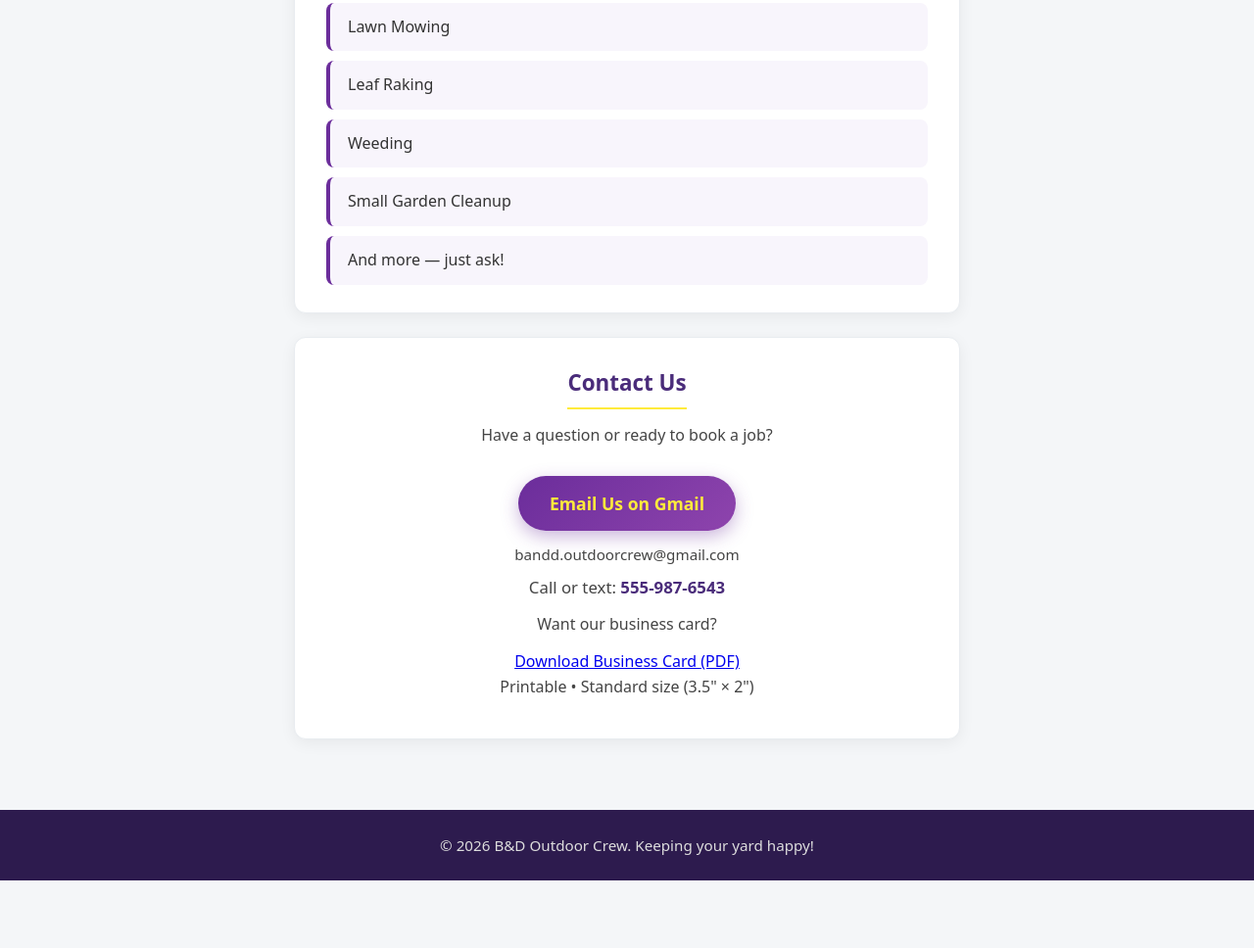
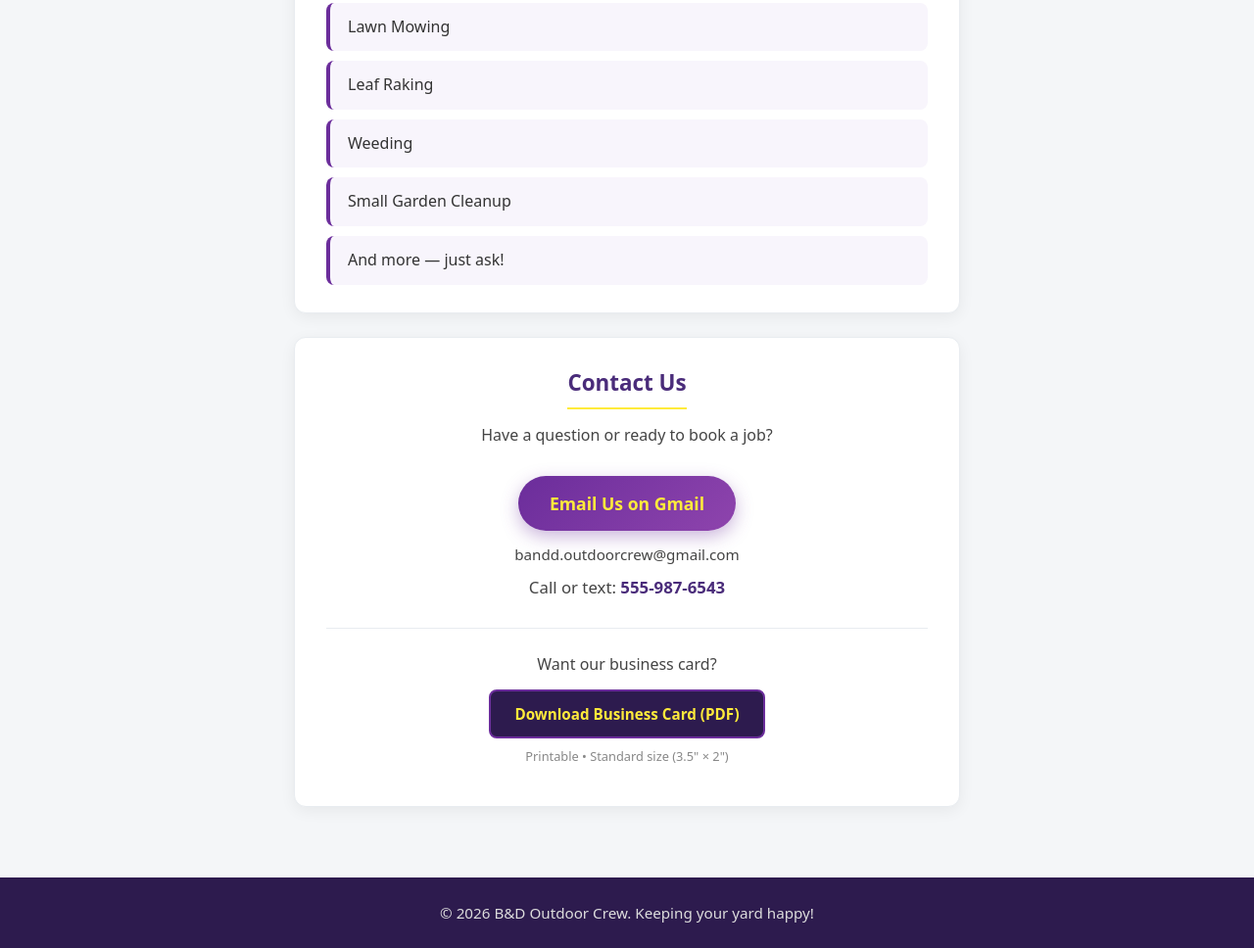
Before and after one commit to denisiscool987-blip/B-D, a plain HTML site: page index.html in a window 1280 px wide. Shown: the part 832-1800 px from the top of the page at 98% size. Before the commit the page ends 1731 px from the top, so only its background shows below. Drawn offline with Linux system fonts and the light colour scheme.

Commit message:
Update style.css

```diff
--- a/style.css
+++ b/style.css
@@ -136,6 +136,42 @@ h2 {
     color: #4a2c7a;
 }
 
+/* ===== Business Card Download ===== */
+.card-download {
+    margin-top: 28px;
+    padding-top: 24px;
+    border-top: 1px solid #e8ecf0;
+}
+
+.card-download p {
+    margin-bottom: 10px;
+    color: #555;
+}
+
+.download-button {
+    display: inline-block;
+    background: #2d1b4e;
+    color: #FFEB3B;
+    font-weight: 600;
+    font-size: 0.95rem;
+    padding: 11px 24px;
+    border-radius: 8px;
+    text-decoration: none;
+    border: 2px solid #6B2D9B;
+    transition: all 0.2s ease;
+}
+
+.download-button:hover {
+    background: #4a2c7a;
+    transform: translateY(-2px);
+}
+
+.card-note {
+    font-size: 0.8rem !important;
+    color: #888 !important;
+    margin-top: 8px !important;
+}
+
 /* ===== Footer ===== */
 footer {
     background: #2d1b4e;
```
